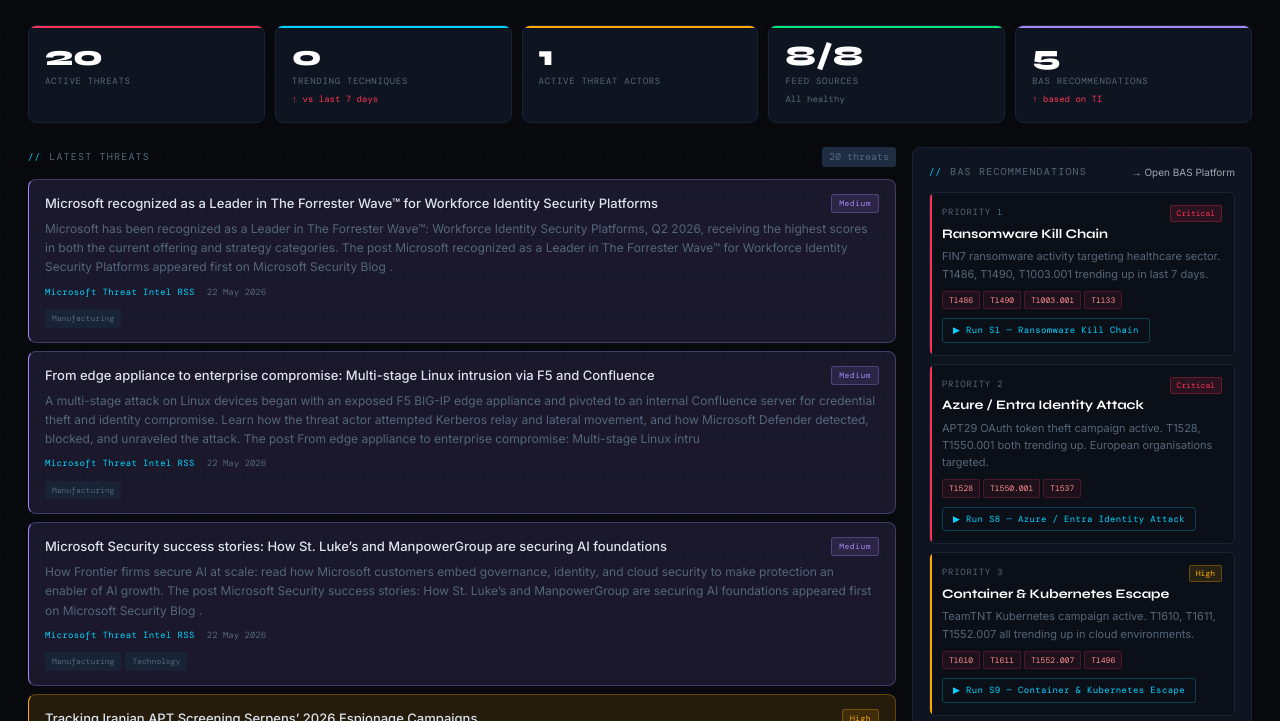
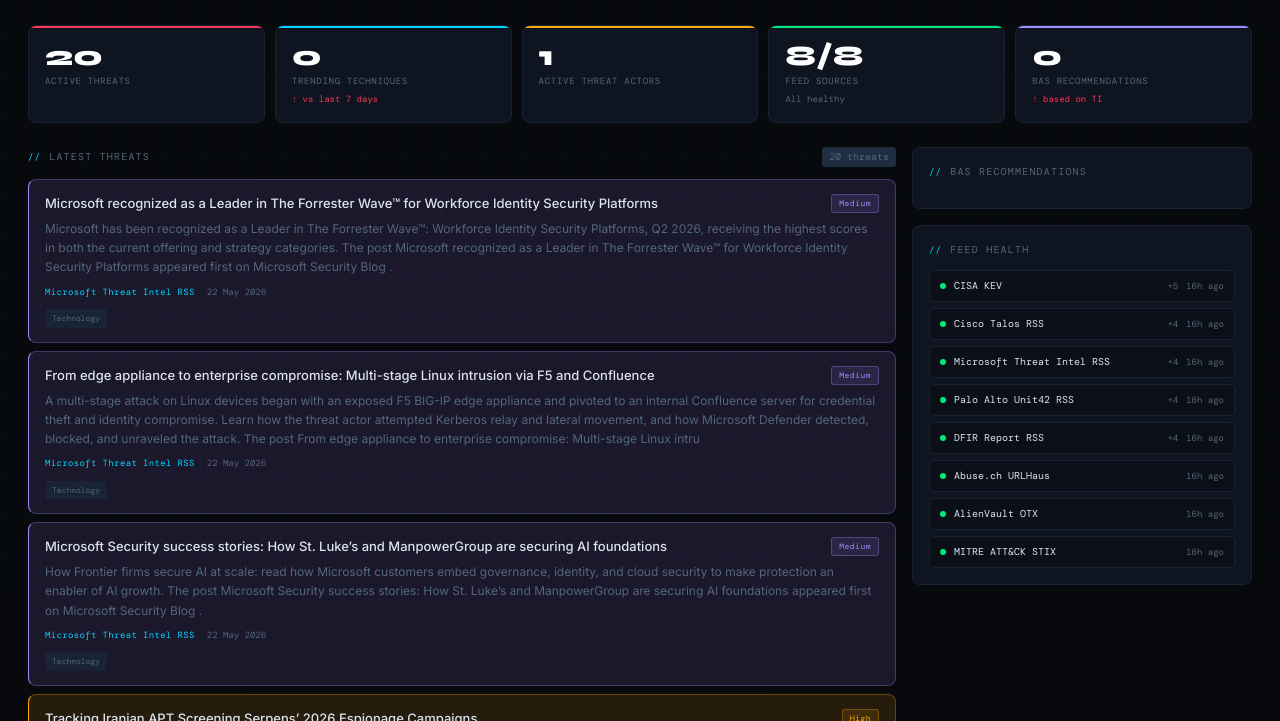
Before and after one commit to saleem-yousaf/saleem-yousaf.github.io, a plain HTML site: page breachforge/intel/index.html in a window 1280 px wide. Shown: the part 205-926 px from the top of the page. Drawn offline with nearby package versions, Linux system fonts and the light colour scheme; a web font is replaced by a local one.

Commit message:
Add files via upload

```diff
--- a/breachforge/intel/data/feeds.json
+++ b/breachforge/intel/data/feeds.json
@@ -1,60 +1,60 @@
 {
-  "generated": "2026-05-24T10:40:27.421679+00:00",
+  "generated": "2026-05-23T19:15:55.624479+00:00",
   "feeds": [
     {
       "name": "CISA KEV",
       "url": "https://www.cisa.gov/sites/default/files/feeds/known_exploited_vulnerabilities.json",
       "status": "healthy",
-      "last_updated": "2026-05-24T10:40:27.421679+00:00",
+      "last_updated": "2026-05-23T19:15:55.624479+00:00",
       "items_today": 5
     },
     {
       "name": "Cisco Talos RSS",
       "url": "https://feeds.feedburner.com/feedburner/Talos",
       "status": "healthy",
-      "last_updated": "2026-05-24T10:40:27.421679+00:00",
+      "last_updated": "2026-05-23T19:15:55.624479+00:00",
       "items_today": 4
     },
     {
       "name": "Microsoft Threat Intel RSS",
       "url": "https://www.microsoft.com/security/blog/feed/",
       "status": "healthy",
-      "last_updated": "2026-05-24T10:40:27.421679+00:00",
+      "last_updated": "2026-05-23T19:15:55.624479+00:00",
       "items_today": 4
     },
     {
       "name": "Palo Alto Unit42 RSS",
       "url": "https://unit42.paloaltonetworks.com/feed/",
       "status": "healthy",
-      "last_updated": "2026-05-24T10:40:27.421679+00:00",
+      "last_updated": "2026-05-23T19:15:55.624479+00:00",
       "items_today": 4
     },
     {
       "name": "DFIR Report RSS",
       "url": "https://thedfirreport.com/feed/",
       "status": "healthy",
-      "last_updated": "2026-05-24T10:40:27.421679+00:00",
+      "last_updated": "2026-05-23T19:15:55.624479+00:00",
       "items_today": 4
     },
     {
       "name": "Abuse.ch URLHaus",
       "url": "https://urlhaus-api.abuse.ch/v1/urls/recent/",
       "status": "healthy",
-      "last_updated": "2026-05-24T10:40:27.421679+00:00",
+      "last_updated": "2026-05-23T19:15:55.624479+00:00",
       "items_today": 0
     },
     {
       "name": "AlienVault OTX",
       "url": "https://otx.alienvault.com",
       "status": "healthy",
-      "last_updated": "2026-05-24T10:40:27.421679+00:00",
+      "last_updated": "2026-05-23T19:15:55.624479+00:00",
       "items_today": 0
     },
     {
       "name": "MITRE ATT&CK STIX",
       "url": "https://raw.githubusercontent.com/mitre/cti/master/enterprise-attack/enterprise-attack.json",
       "status": "healthy",
-      "last_updated": "2026-05-24T10:40:27.421679+00:00",
+      "last_updated": "2026-05-23T19:15:55.624479+00:00",
       "items_today": 0
     }
   ]
--- a/breachforge/intel/data/recommendations.json
+++ b/breachforge/intel/data/recommendations.json
@@ -1,87 +1,4 @@
 {
-  "generated": "2026-05-22T08:00:00Z",
-  "recommendations": [
-    {
-      "priority": 1,
-      "scenario_id": "S1",
-      "scenario_name": "Ransomware Kill Chain",
-      "reason": "FIN7 ransomware activity targeting healthcare sector. T1486, T1490, T1003.001 trending up in last 7 days.",
-      "techniques_matched": [
-        "T1486",
-        "T1490",
-        "T1003.001",
-        "T1133"
-      ],
-      "threat_refs": [
-        "TI-006"
-      ],
-      "urgency": "Critical",
-      "simulation_url": "../simulation/desktop/#S1"
-    },
-    {
-      "priority": 2,
-      "scenario_name": "Azure / Entra Identity Attack",
-      "scenario_id": "S8",
-      "reason": "APT29 OAuth token theft campaign active. T1528, T1550.001 both trending up. European organisations targeted.",
-      "techniques_matched": [
-        "T1528",
-        "T1550.001",
-        "T1537"
-      ],
-      "threat_refs": [
-        "TI-005"
-      ],
-      "urgency": "Critical",
-      "simulation_url": "../simulation/desktop/#S8"
-    },
-    {
-      "priority": 3,
-      "scenario_name": "Container & Kubernetes Escape",
-      "scenario_id": "S9",
-      "reason": "TeamTNT Kubernetes campaign active. T1610, T1611, T1552.007 all trending up in cloud environments.",
-      "techniques_matched": [
-        "T1610",
-        "T1611",
-        "T1552.007",
-        "T1496"
-      ],
-      "threat_refs": [
-        "TI-004"
-      ],
-      "urgency": "High",
-      "simulation_url": "../simulation/desktop/#S9"
-    },
-    {
-      "priority": 4,
-      "scenario_name": "Supply Chain Compromise",
-      "scenario_id": "S7",
-      "reason": "NPM supply chain attack observed. T1195.001 trending up. Software development organisations at risk.",
-      "techniques_matched": [
-        "T1195.001",
-        "T1059.001",
-        "T1041"
-      ],
-      "threat_refs": [
-        "TI-007"
-      ],
-      "urgency": "High",
-      "simulation_url": "../simulation/desktop/#S7"
-    },
-    {
-      "priority": 5,
-      "scenario_name": "Cloud Control-Plane Pivot",
-      "scenario_id": "S2",
-      "reason": "Scattered Spider MFA fatigue and cloud exfil active. T1078, T1530 trending. Financial sector targeted.",
-      "techniques_matched": [
-        "T1078",
-        "T1528",
-        "T1530"
-      ],
-      "threat_refs": [
-        "TI-002"
-      ],
-      "urgency": "High",
-      "simulation_url": "../simulation/desktop/#S2"
-    }
-  ]
+  "generated": "2026-05-23T19:15:55.624471+00:00",
+  "recommendations": []
 }
--- a/breachforge/intel/data/techniques.json
+++ b/breachforge/intel/data/techniques.json
@@ -1,5 +1,5 @@
 {
-  "generated": "2026-05-24T10:40:27.421640+00:00",
+  "generated": "2026-05-23T19:15:55.624415+00:00",
   "window_days": 30,
   "techniques": []
 }
--- a/breachforge/intel/data/threats.json
+++ b/breachforge/intel/data/threats.json
@@ -1,5 +1,5 @@
 {
-  "generated": "2026-05-24T10:40:27.421690+00:00",
+  "generated": "2026-05-23T19:15:55.624488+00:00",
   "source": "BreachForge TI Feed Collector v1.0",
   "threats": [
     {
@@ -12,7 +12,7 @@
       "techniques": [],
       "actors": [],
       "sectors": [
-        "Manufacturing"
+        "Technology"
       ],
       "summary": "Microsoft has been recognized as a Leader in The Forrester Wave™: Workforce Identity Security Platforms, Q2 2026, receiving the highest scores in both the current offering and strategy categories. The post Microsoft recognized as a Leader in The Forrester Wave™ for Workforce Identity Security Platforms appeared first on Microsoft Security Blog ."
     },
@@ -26,7 +26,7 @@
       "techniques": [],
       "actors": [],
       "sectors": [
-        "Manufacturing"
+        "Technology"
       ],
       "summary": "A multi-stage attack on Linux devices began with an exposed F5 BIG-IP edge appliance and pivoted to an internal Confluence server for credential theft and identity compromise. Learn how the threat actor attempted Kerberos relay and lateral movement, and how Microsoft Defender detected, blocked, and unraveled the attack. The post From edge appliance to enterprise compromise: Multi-stage Linux intru"
     },
@@ -40,7 +40,6 @@
       "techniques": [],
       "actors": [],
       "sectors": [
-        "Manufacturing",
         "Technology"
       ],
       "summary": "How Frontier firms secure AI at scale: read how Microsoft customers embed governance, identity, and cloud security to make protection an enabler of AI growth. The post Microsoft Security success stories: How St. Luke&#8217;s and ManpowerGroup are securing AI foundations appeared first on Microsoft Security Blog ."
@@ -74,8 +73,8 @@
       "summary": "Open-source framework ROADtools is being misused by threat actors for cloud intrusions. Learn how to identify its malicious use. The post Paved With Intent: ROADtools and Nation-State Tactics in the Cloud appeared first on Unit 42 ."
     },
     {
-      "id": "TI-9975BDE1",
-      "title": "CISA KEV: Drupal Core — Drupal Core SQL Injection Vulnerability",
+      "id": "TI-B87A10B7",
+      "title": "CISA KEV: Drupal Core - Drupal Core SQL Injection Vulnerability",
       "source": "CISA KEV",
       "source_url": "https://www.cisa.gov/known-exploited-vulnerabilities-catalog",
       "published": "2026-05-22T00:00:00Z",
@@ -83,7 +82,6 @@
       "techniques": [],
       "actors": [],
       "sectors": [
-        "Manufacturing",
         "Technology"
       ],
       "summary": "Drupal Core contains a SQL injection vulnerability that could allow for privilege escalation and remote code execution via specially crafted requests sent with the database abstraction API. Apply mitigations per vendor instructions, follow applicable BOD 22-01 guidance for cloud services, or discontinue use of the product if mitigations are unavailable."
@@ -112,7 +110,7 @@
       "techniques": [],
       "actors": [],
       "sectors": [
-        "Manufacturing"
+        "Technology"
       ],
       "summary": "Microsoft Security’s latest updates extend visibility, control, and protection across expanding ecosystems as organizations accelerate AI adoption. The post What’s new in Microsoft Security: May 2026 appeared first on Microsoft Security Blog ."
     },
@@ -131,8 +129,8 @@
       "summary": "Unit 42 analyzes npm supply chain evolution post-Shai Hulud. Discover wormable malware, CI/CD persistence, multi-stage attacks and more. The post The npm Threat Landscape: Attack Surface and Mitigations (Updated May 21) appeared first on Unit 42 ."
     },
     {
-      "id": "TI-417C8FF6",
-      "title": "CISA KEV: Langflow Langflow — Langflow Origin Validation Error Vulnerability",
+      "id": "TI-2322E65E",
+      "title": "CISA KEV: Langflow Langflow - Langflow Origin Validation Error Vulnerability",
       "source": "CISA KEV",
       "source_url": "https://www.cisa.gov/known-exploited-vulnerabilities-catalog",
       "published": "2026-05-21T00:00:00Z",
@@ -145,8 +143,8 @@
       "summary": "Langflow contains an origin validation error vulnerability in which an overly permissive CORS configuration combined with a refresh token cookie configured as SameSite=None allows a malicious webpage to perform cross-origin requests that include credentials and successfully call the refresh endpoint. This could allow the attacker to execute arbitrary code and achieve full system compromise via obt"
     },
     {
-      "id": "TI-1179A41F",
-      "title": "CISA KEV: Trend Micro Apex One — Trend Micro Apex One (On-Premise) Directory Traversal Vulnerability",
+      "id": "TI-C6B122C1",
+      "title": "CISA KEV: Trend Micro Apex One - Trend Micro Apex One (On-Premise) Directory Traversal Vulnerability",
       "source": "CISA KEV",
       "source_url": "https://www.cisa.gov/known-exploited-vulnerabilities-catalog",
       "published": "2026-05-21T00:00:00Z",
@@ -173,8 +171,8 @@
       "summary": "Unit 42 analyzes TamperedChef malware clusters that use trojanized productivity apps and malvertising to deliver stealthy payloads to targets. The post Tracking TamperedChef Clusters via Certificate and Code Reuse appeared first on Unit 42 ."
     },
     {
-      "id": "TI-202ABF4D",
-      "title": "CISA KEV: Microsoft Windows — Microsoft Windows Buffer Overflow Vulnerability",
+      "id": "TI-3884F494",
+      "title": "CISA KEV: Microsoft Windows - Microsoft Windows Buffer Overflow Vulnerability",
       "source": "CISA KEV",
       "source_url": "https://www.cisa.gov/known-exploited-vulnerabilities-catalog",
       "published": "2026-05-20T00:00:00Z",
@@ -182,14 +180,13 @@
       "techniques": [],
       "actors": [],
       "sectors": [
-        "Manufacturing",
         "Technology"
       ],
       "summary": "Microsoft Windows contains a buffer overflow vulnerability in the Windows Server Service that allows remote attackers to execute arbitrary code via a crafted RPC request that triggers an overflow during path canonicalization. Apply mitigations per vendor instructions, follow applicable BOD 22-01 guidance for cloud services, or discontinue use of the product if mitigations are unavailable."
     },
     {
-      "id": "TI-2F08CAAA",
-      "title": "CISA KEV: Microsoft DirectX — Microsoft DirectX NULL Byte Overwrite Vulnerability",
+      "id": "TI-B9F9F949",
+      "title": "CISA KEV: Microsoft DirectX - Microsoft DirectX NULL Byte Overwrite Vulnerability",
       "source": "CISA KEV",
       "source_url": "https://www.cisa.gov/known-exploited-vulnerabilities-catalog",
       "published": "2026-05-20T00:00:00Z",
@@ -197,7 +194,6 @@
       "techniques": [],
       "actors": [],
       "sectors": [
-        "Manufacturing",
         "Technology"
       ],
       "summary": "Microsoft DirectX contains a NULL byte overwrite vulnerability in the QuickTime Movie Parser Filter in quartz.dll in DirectShow which could allow remote attackers to execute arbitrary code via a crafted QuickTime media file. Apply mitigations per vendor instructions, follow applicable BOD 22-01 guidance for cloud services, or discontinue use of the product if mitigations are unavailable."
@@ -212,7 +208,7 @@
       "techniques": [],
       "actors": [],
       "sectors": [
-        "Manufacturing"
+        "Technology"
       ],
       "summary": "Cisco Talos&#x2019; Vulnerability Discovery &amp; Research team recently disclosed eight vulnerabilities in TP-Link, and one each in Adobe Photoshop, OpenVPN, and Gen Digital&apos;s Norton VPN. The vulnerabilities mentioned in this blog post have been patched by their respective vendors, in adherence to Cisco&#x2019;s third-party vulnerability"
     },
@@ -268,7 +264,7 @@
       "techniques": [],
       "actors": [],
       "sectors": [
-        "Manufacturing"
+        "Technology"
       ],
       "summary": "Key Takeaways We identified an exposed server that provided unusual visibility into a large-scale, multi-victim exploitation and collection operation. Artifacts on the host showed that Claude Code and OpenClaw were embedded in the operator’s day-to-day workflow, supporting troubleshooting, orchestration, and refinement of the collection pipeline. This AI-assisted workflow resulted in the modular p"
     },
@@ -284,7 +280,7 @@
         "LockBit"
       ],
       "sectors": [
-        "Manufacturing"
+        "Technology"
       ],
       "summary": "Key Takeaways An audio version of this report can be found on&#160;Spotify,&#160;Apple,&#160;YouTube,&#160;Audible, &#38;&#160;Amazon.&#160; This intrusion began in mid-February 2024 after a threat actor exploited a vulnerability (CVE-2023-46604) on an exposed Apache ActiveMQ server. The threat actor was able to perform remote code execution (RCE) by using a Java Spring class and a custom Java Spr"
     }
--- a/breachforge/intel/index.html
+++ b/breachforge/intel/index.html
@@ -303,7 +303,6 @@
       <div class="rec-card">
         <div class="section-header">
           <div class="section-title">BAS Recommendations</div>
-        <a href="../simulation/" style="font-size:10px;color:var(--teal);text-decoration:none;opacity:0.7;">→ Open BAS Platform</a>
         </div>
         <div class="rec-list" id="rec-list">
           <div class="skeleton" style="height:60px"></div>
@@ -497,7 +496,7 @@
       <div class="rec-name">${r.scenario_name}</div>
       <div class="rec-reason">${r.reason}</div>
       <div class="rec-ttps">${r.techniques_matched.map(t => `<span class="ttp-chip">${t}</span>`).join('')}</div>
-      <a href="${r.simulation_url}" class="rec-cta" title="Run ${r.scenario_name} simulation">▶ Run ${r.scenario_id} — ${r.scenario_name}</a>
+      <a href="${r.simulation_url}" class="rec-cta">▶ Run Simulation</a>
     </div>
   `).join('');
 }
```
Also changed, not shown: breachforge/simulation/desktop/index.html (+4 -64 lines).
